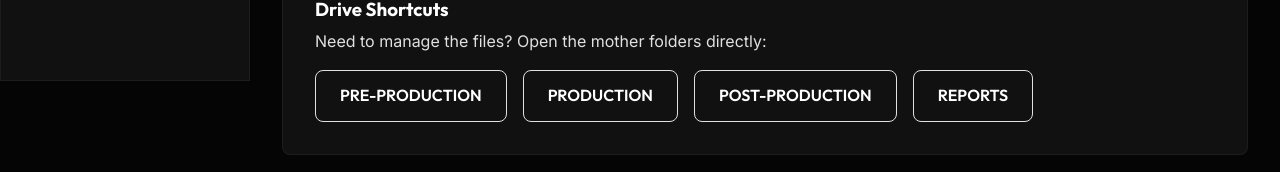
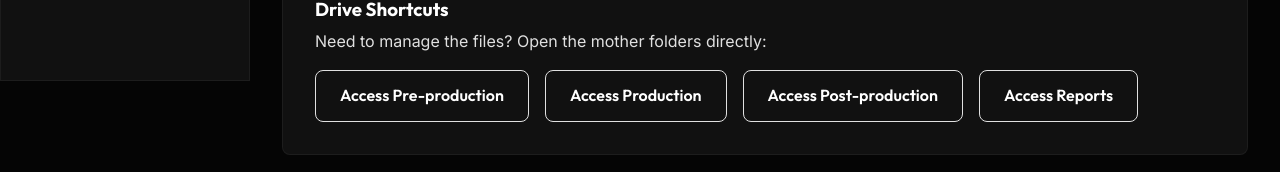
Before and after one commit to extremefilms001-create/extremestudios, a React (Vite) app in the folder studio-site/: page /studio/upload in a window 1280 px wide. Shown: the part 719-891 px from the top of the page. Built offline with nearby package versions, Linux system fonts and the light colour scheme; no server answers; the database is empty; sample sign-in values are in the browser's storage.

Commit message:
All in One

```diff
--- a/studio-site/src/pages/Upload.jsx
+++ b/studio-site/src/pages/Upload.jsx
@@ -67,7 +67,7 @@ function Upload() {
       const data = await response.json();
 
       if (response.ok) {
-        setStatus(`Success! File uploaded to ${projectFolder ? projectFolder : motherFolder}. Response: ` + JSON.stringify(data));
+        setStatus('Success');
         setFile(null); // Reset
       } else {
         setStatus(`Upload Failed: ${data.error || 'Unknown error.'} ${data.details ? '- ' + data.details : ''} ${data.rawError ? '(' + data.rawError + ')' : ''}`);
@@ -159,10 +159,10 @@ function Upload() {
         <h3>Drive Shortcuts</h3>
         <p style={{color: 'var(--color-white-dim)', marginBottom: '1rem'}}>Need to manage the files? Open the mother folders directly:</p>
         <div style={{ display: 'flex', gap: '1rem', flexWrap: 'wrap' }}>
-          <a href="https://drive.google.com/drive/folders/1r05SAKg-5IWO_EhG6XecgkAabM34wx-B" target="_blank" rel="noreferrer" className="btn-secondary">PRE-PRODUCTION</a>
-          <a href="https://drive.google.com/drive/folders/1hTEDfi-Pa_8MmW7aXqAzFHU7n2Q-ysSf" target="_blank" rel="noreferrer" className="btn-secondary">PRODUCTION</a>
-          <a href="https://drive.google.com/drive/folders/14u-vmJm1koq2el6l9BaNF5ocE3DlMHk3" target="_blank" rel="noreferrer" className="btn-secondary">POST-PRODUCTION</a>
-          <a href="https://drive.google.com/drive/folders/12W7zvv7ZfKdUsUBjSCwmDr7vzBBJPHpp" target="_blank" rel="noreferrer" className="btn-secondary">REPORTS</a>
+          <a href="https://drive.google.com/drive/folders/1hTEDfi-Pa_8MmW7aXqAzFHU7n2Q-ysSf" target="_blank" rel="noreferrer" className="btn-secondary">Access Pre-production</a>
+          <a href="https://drive.google.com/drive/folders/14u-vmJm1koq2el6l9BaNF5ocE3DlMHk3" target="_blank" rel="noreferrer" className="btn-secondary">Access Production</a>
+          <a href="https://drive.google.com/drive/folders/1r05SAKg-5IWO_EhG6XecgkAabM34wx-B" target="_blank" rel="noreferrer" className="btn-secondary">Access Post-production</a>
+          <a href="https://drive.google.com/drive/folders/12W7zvv7ZfKdUsUBjSCwmDr7vzBBJPHpp" target="_blank" rel="noreferrer" className="btn-secondary">Access Reports</a>
         </div>
       </div>
     </div>
```
Also changed, not shown: 1 other file (tests, documents, lock files or other folders).
